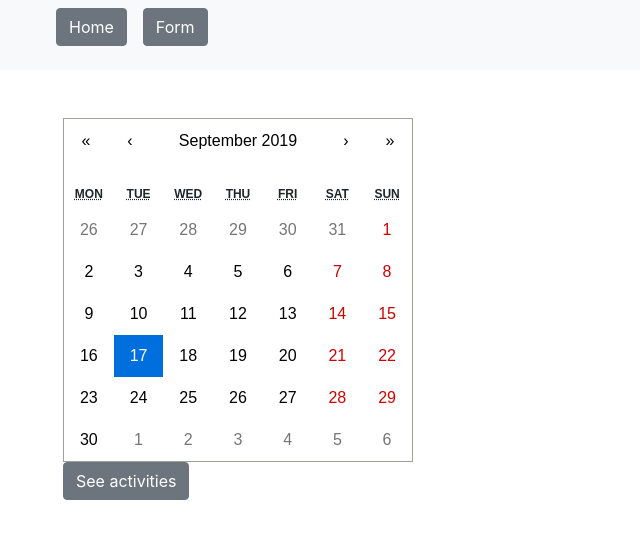
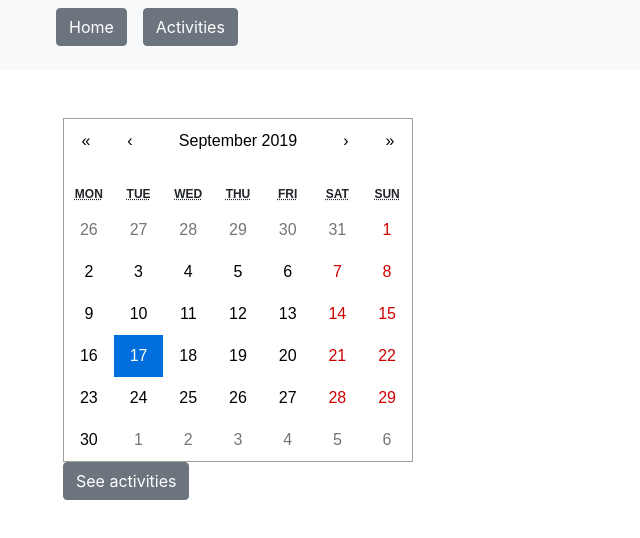
Before and after one commit to LolaEnBeta/WorkOutApp, a React (Create React App) app: page / in a window 1280 px wide. Shown: the top 538 px of the page, without its empty margins (0-640 px from the left). Built offline with nearby package versions, Linux system fonts and the light colour scheme.

Commit message:
Create a Link to Activities page

```diff
--- a/src/App.js
+++ b/src/App.js
@@ -24,7 +24,7 @@ class App extends React.Component {
           <nav className="navbar navbar-light bg-light">
             <ul>
               <Link className="btn btn-secondary mr-3" to="/">Home</Link>
-              <Link className="btn btn-secondary mr-3" to="/activityform">Form</Link>
+              <Link className="btn btn-secondary mr-3" to="/activities">Activities</Link>
             </ul>
           </nav>
 
```
